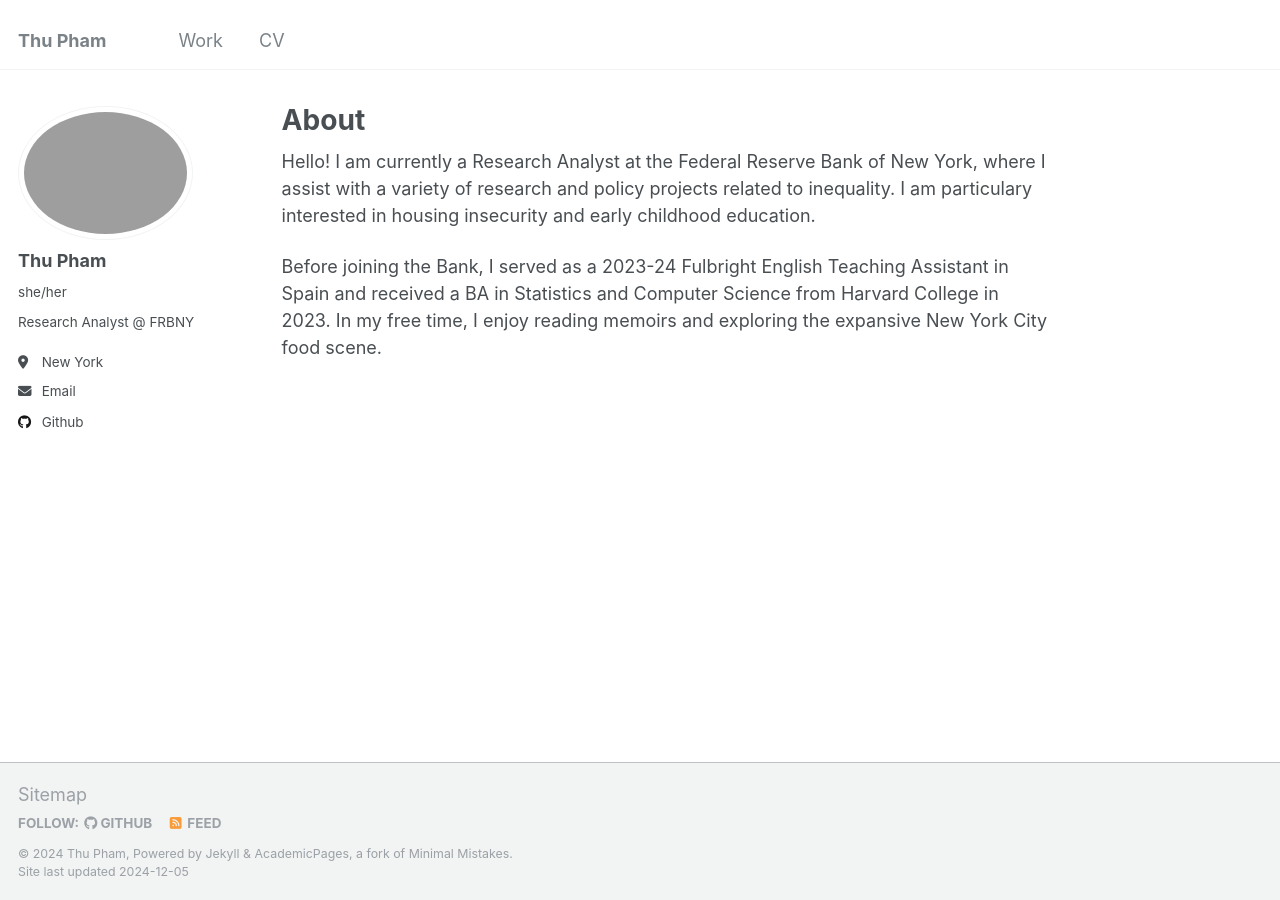
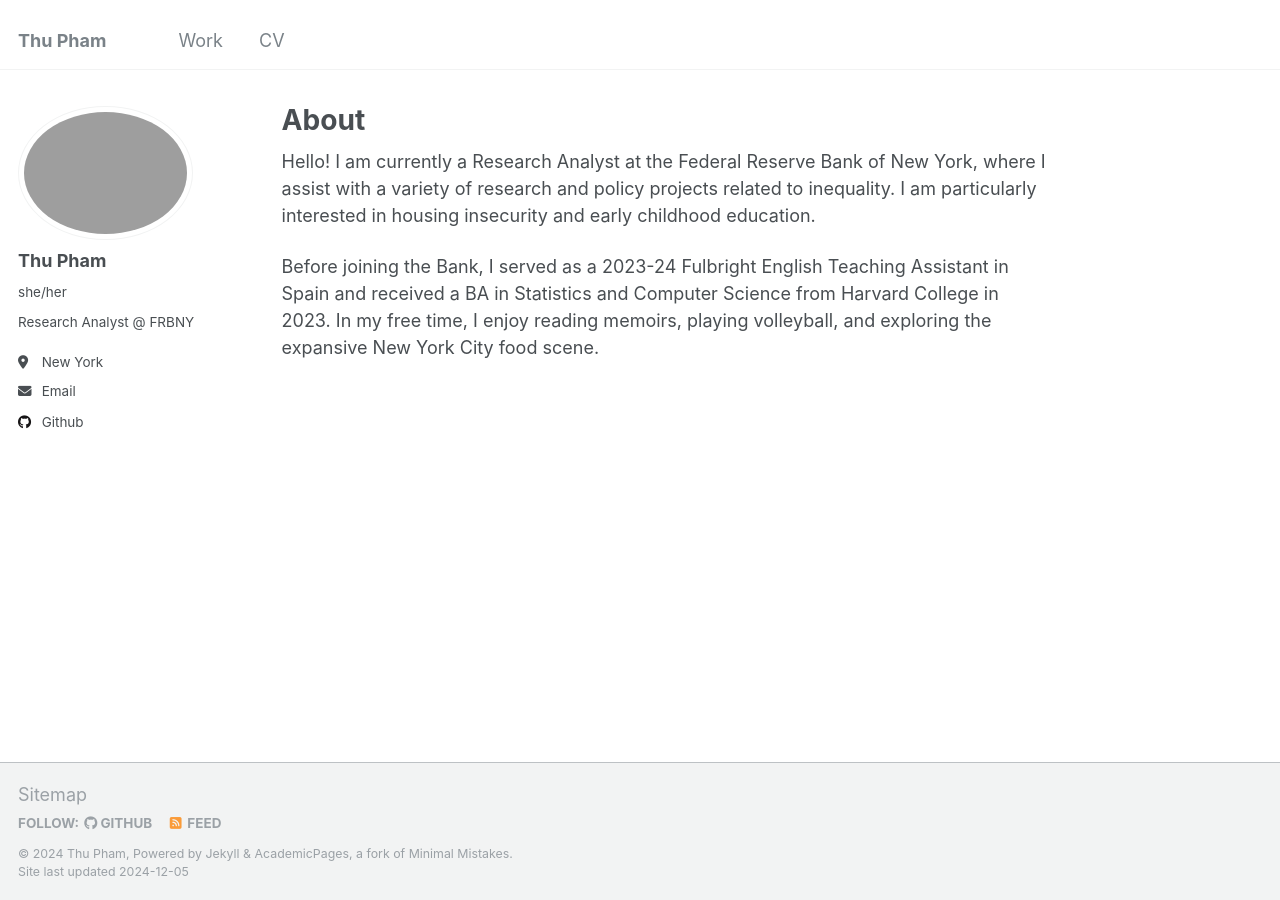
Before and after one commit to mtpham17/mtpham17.github.io, a Jekyll site: the page built from _pages/about.md, in a window 1280 px wide. Built offline with Jekyll 4.4.1, drawn with Linux system fonts in a browser that asks for light colours.

Commit message:
changed resume

```diff
--- a/_pages/about.md
+++ b/_pages/about.md
@@ -7,6 +7,6 @@ redirect_from:
   - /about.html
 ---
 
-Hello! I am currently a Research Analyst at the Federal Reserve Bank of New York, where I assist with a variety of research and policy projects related to inequality. I am particulary interested in housing insecurity and early childhood education.
+Hello! I am currently a Research Analyst at the Federal Reserve Bank of New York, where I assist with a variety of research and policy projects related to inequality. I am particularly interested in housing insecurity and early childhood education.
 
-Before joining the Bank, I served as a 2023-24 Fulbright English Teaching Assistant in Spain and received a BA in Statistics and Computer Science from Harvard College in 2023. In my free time, I enjoy reading memoirs and exploring the expansive New York City food scene.
+Before joining the Bank, I served as a 2023-24 Fulbright English Teaching Assistant in Spain and received a BA in Statistics and Computer Science from Harvard College in 2023. In my free time, I enjoy reading memoirs, playing volleyball, and exploring the expansive New York City food scene.
```
